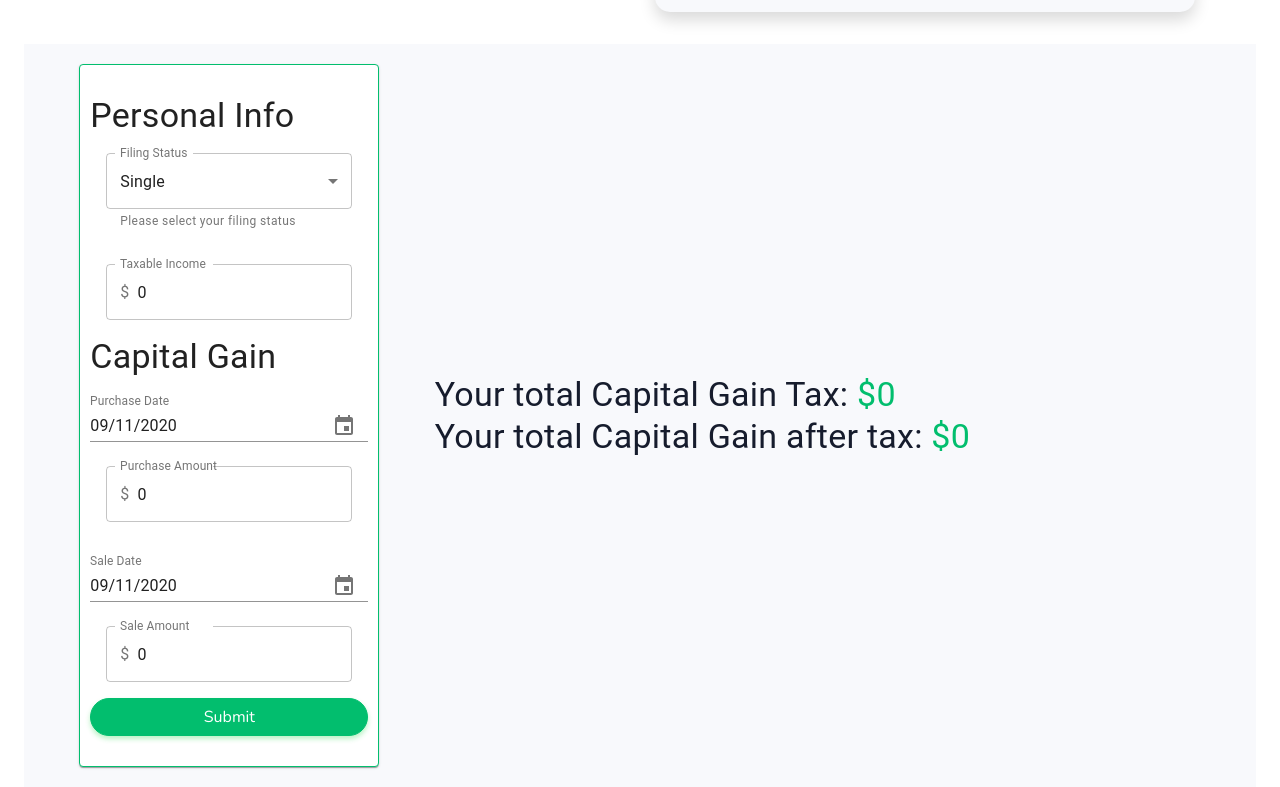
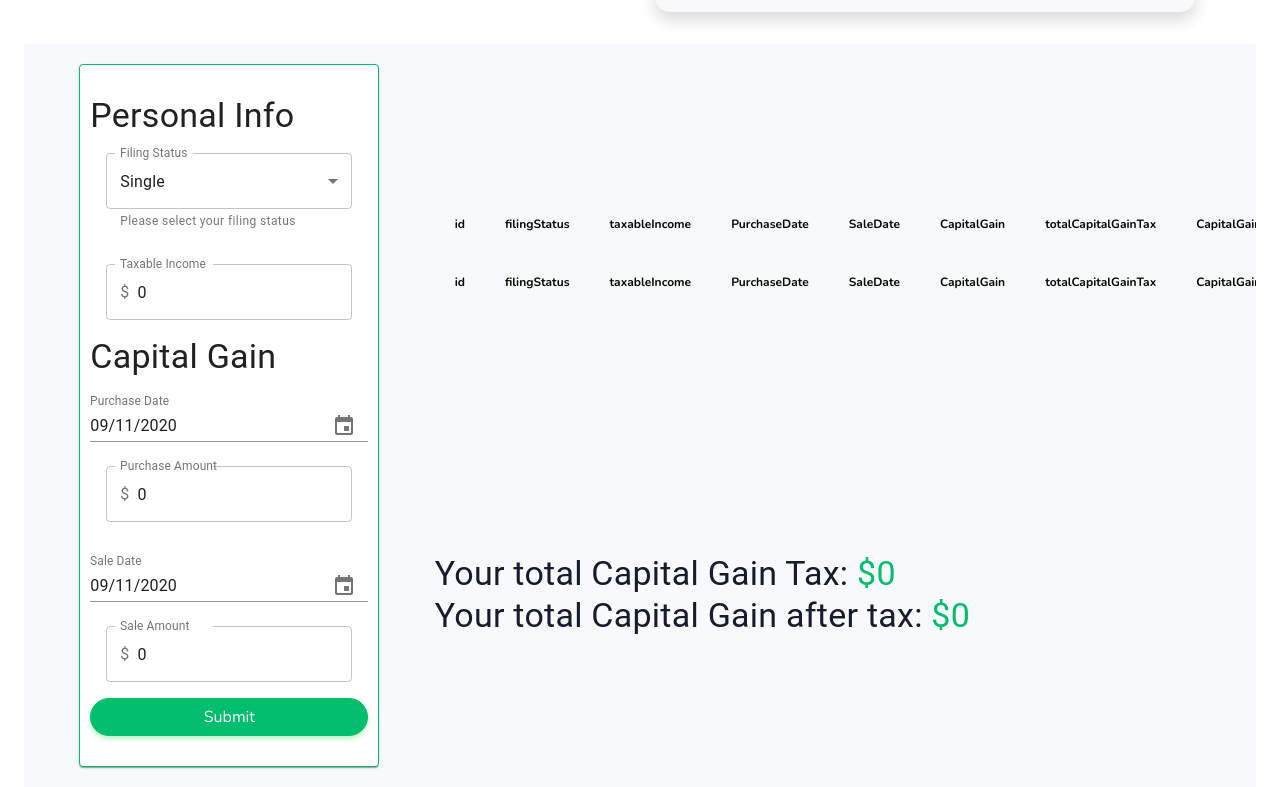
Before and after one commit to Kevin1192/Capital-Gain, a React (Create React App) app: page / in a window 1280 px wide. Shown: the part 1623-2410 px from the top of the page. Built offline with nearby package versions, Linux system fonts and the light colour scheme.

Commit message:
add table for suggestions

```diff
--- a/src/components/CapitalGainForm.jsx
+++ b/src/components/CapitalGainForm.jsx
@@ -119,7 +119,7 @@ function CapitalGainForm() {
       <ThemeProvider theme={theme}>
         <Container>
           <Grid container fluid style={{ "background-color": "#f8f9fc" }}>
-            <Grid item lg={4} style={{'margin': 'auto'}}>
+            <Grid item lg={4} style={{ margin: "auto" }}>
               <form
                 onSubmit={handleSubmit}
                 id="calculator"
@@ -222,6 +222,25 @@ function CapitalGainForm() {
               </form>
             </Grid>
             <Grid item lg={8} className={classes.report}>
+              <div>
+                <div className="tbl-header">
+                  <table>
+                    <thead>
+                      <tr>{tableHeaderHtml}</tr>
+                    </thead>
+                  </table>
+                </div>
+                <div className="tbl-content table-responsive">
+                  <table>
+                  <thead>
+                    <tr>
+                      {tableHeaderHtml}
+                    </tr>
+                  </thead>
+                    <tbody>{tableBodyHtml}</tbody>
+                  </table>
+                </div>
+              </div>
               {values.totalCapitalGainTax === undefined || [
                 <Typography variant="h4" component="h5">
                   Your total Capital Gain Tax:{" "}
@@ -231,10 +250,16 @@ function CapitalGainForm() {
                 </Typography>,
                 <Typography variant="h4" component="h5">
                   Your total Capital Gain after tax:{" "}
-                  <span className={values.capitalGainAfterTax >= 0 ? classes.taxHighlight : classes.taxHighlightred}>
+                  <span
+                    className={
+                      values.capitalGainAfterTax >= 0
+                        ? classes.taxHighlight
+                        : classes.taxHighlightred
+                    }
+                  >
                     ${values.capitalGainAfterTax}
                   </span>
-                </Typography>
+                </Typography>,
               ]}
             </Grid>
           </Grid>
```
